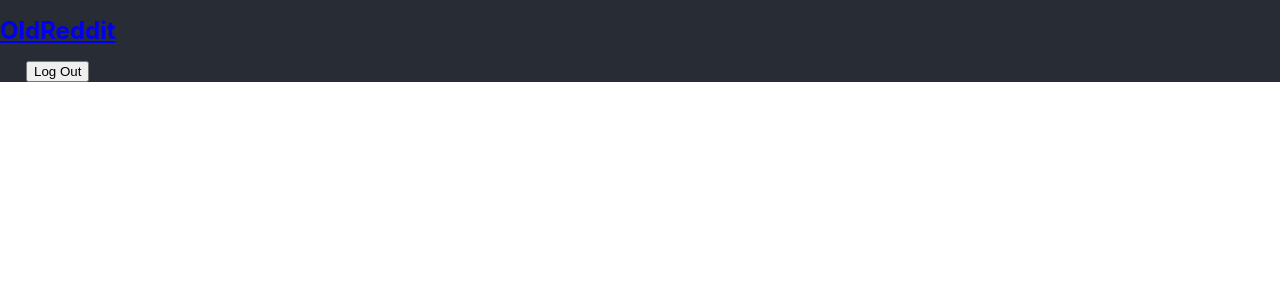
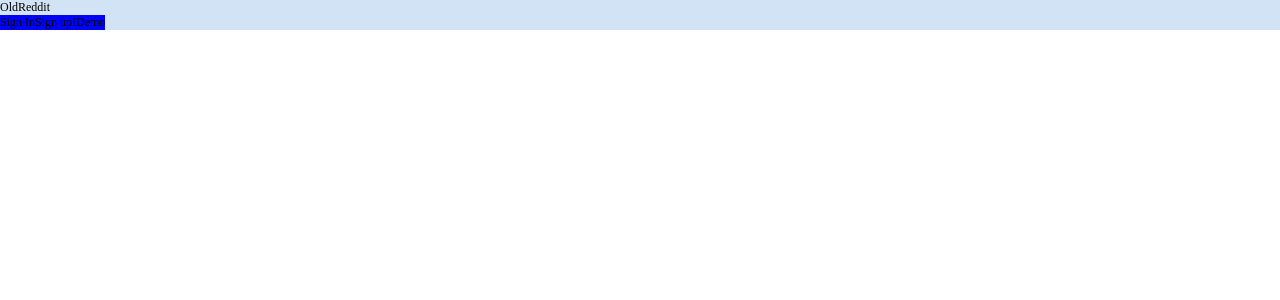
Before and after one commit to ckane30691/oldReddit, a React (Create React App) app in the folder frontend/: page / in a window 1280 px wide. Shown: the top 300 px of the page. Built offline with nearby package versions, Linux system fonts and the light colour scheme.

Commit message:
add css reset

```diff
--- a/frontend/src/App.css
+++ b/frontend/src/App.css
@@ -1,38 +1,84 @@
-.App {
-	text-align: center;
+/*css reset*/
+html,
+body,
+header,
+nav,
+h1,
+a,
+ul,
+li,
+strong,
+main,
+button,
+i,
+section,
+img,
+div,
+h2,
+p,
+form,
+fieldset,
+label,
+input,
+textarea,
+span,
+article,
+footer,
+time,
+small {
+	margin: 0;
+	padding: 0;
+	border: 0;
+	outline: 0;
+	font: inherit;
+	color: inherit;
+	text-align: inherit;
+	text-decoration: inherit;
+	vertical-align: inherit;
+	box-sizing: inherit;
+	background: transparent;
 }
 
-.App-logo {
-	height: 40vmin;
-	pointer-events: none;
+ul {
+	list-style: none;
 }
 
-@media (prefers-reduced-motion: no-preference) {
-	.App-logo {
-		animation: App-logo-spin infinite 20s linear;
-	}
+img {
+	display: block;
+	width: 100%;
+	height: auto;
 }
 
-.App-header {
-	background-color: #282c34;
-	min-height: 5vh;
-	display: flex;
-	flex-direction: column;
-	align-items: flex-start;
-	justify-content: center;
-	font-size: 1.5vmin;
-	color: white;
+input[type='email'],
+input[type='text'],
+input[type='submit'],
+textarea,
+button {
+	/*
+   Get rid of native styling. Read more here:
+   http://css-tricks.com/almanac/properties/a/appearance/
+   */
+	-webkit-appearance: none;
+	-moz-appearance: none;
+	appearance: none;
 }
 
-.App-link {
-	color: #61dafb;
+button,
+input[type='submit'] {
+	cursor: pointer;
 }
 
-@keyframes App-logo-spin {
-	from {
-		transform: rotate(0deg);
-	}
-	to {
-		transform: rotate(360deg);
-	}
+/* Clearfix */
+
+.group:after {
+	content: '';
+	display: block;
+	clear: both;
 }
+
+/*////*/
+
+.App-header {
+	background-color: rgb(210, 227, 246);
+	font-size: 1.5vmin;
+}
--- /dev/null
+++ b/frontend/src/components/header/greeting.css
@@ -0,0 +1,5 @@
+.login-signup {
+	align-self: flex-end;
+	background-color: blue;
+	width: fit-content;
+}
--- a/frontend/src/components/header/greeting.js
+++ b/frontend/src/components/header/greeting.js
@@ -2,6 +2,7 @@ import React from 'react';
 import { Link } from 'react-router-dom';
 import { useSelector, useDispatch } from 'react-redux';
 import { logoutUser } from '../../store/slices/sessionSlice';
+require('./greeting.css');
 
 const sessionLinks = (dummyLogin, dispatch) => (
 	<nav className="login-signup">
@@ -26,7 +27,7 @@ const Greeting = () => {
 	let currentUser = useSelector((state) => state.session);
 	debugger;
 	let dispatch = useDispatch();
-	return currentUser
+	return currentUser.id
 		? personalGreeting(currentUser, dispatch)
 		: sessionLinks(null, dispatch);
 };
--- /dev/null
+++ b/frontend/src/components/header/header.css
@@ -0,0 +1,9 @@
+.header-link {
+	text-decoration: none;
+	color: black;
+}
+
+.home-container {
+	display: flex;
+	flex-direction: row;
+}
--- a/frontend/src/components/header/header.js
+++ b/frontend/src/components/header/header.js
@@ -1,6 +1,7 @@
 import React from 'react';
 import Greeting from './greeting';
 import { Link } from 'react-router-dom';
+require('./header.css');
 export const Header = () => {
 	return (
 		<div>
```
